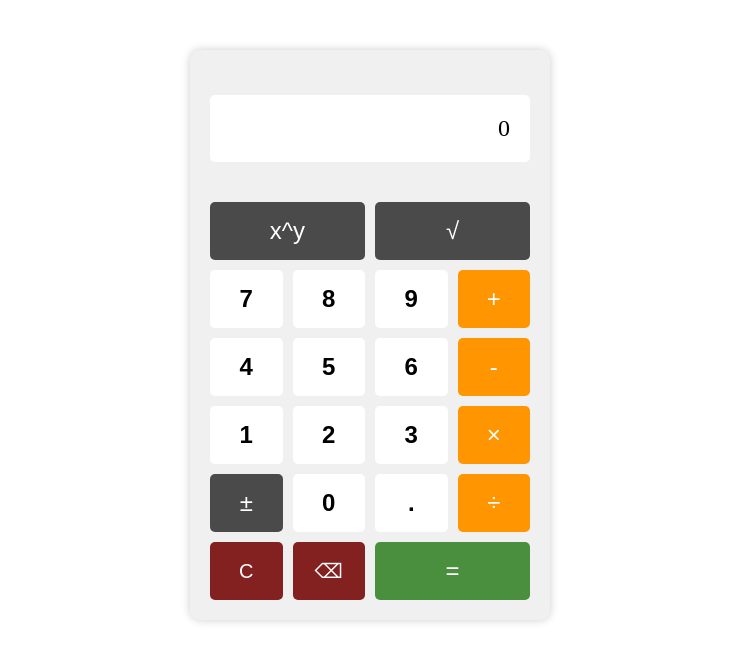
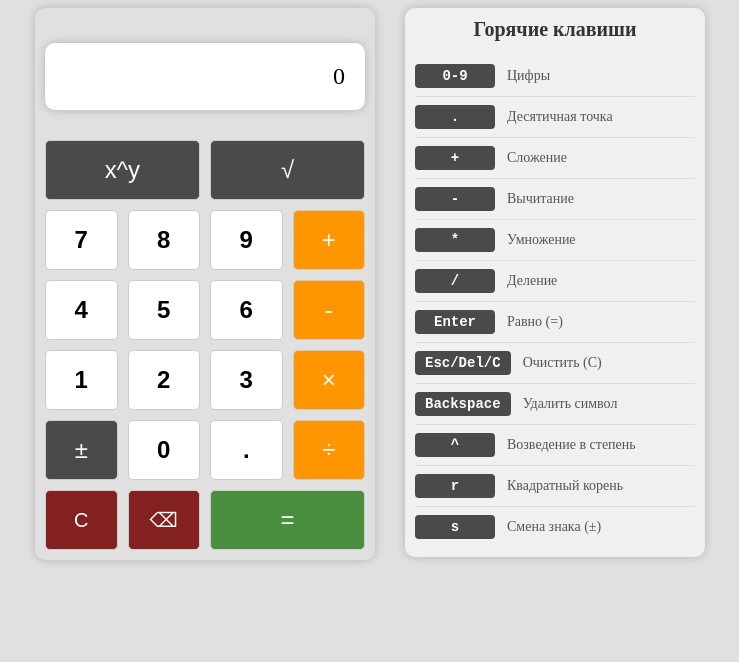
Before and after one commit to MrAndroPC/qa_lab1, a website: page index.html in a window 1280 px wide. Shown: the whole page, without its empty margins (270-1009 px from the left). Drawn offline with Linux system fonts and the light colour scheme.

Commit message:
restyle+hotkeys

```diff
--- a/index.html
+++ b/index.html
@@ -5,22 +5,76 @@
     <meta name="viewport" content="width=device-width, initial-scale=1.0">
     <title>Калькулятор</title>
     <style>
+        .container {
+            display: flex;
+            gap: 30px;
+            justify-content: center;
+            align-items: flex-start;
+            margin: auto;
+            max-width: 800px;
+        }
+
         .calculator {
             width: 320px;
-            margin: 50px auto;
-            padding: 20px;
+            padding: 10px;
+            border-radius: 10px;
+            box-shadow: 0 0 10px rgba(0,0,0,0.2);
+        }
+
+        .hotkeys {
+            width: 280px;
+            padding: 10px;
             background: #f0f0f0;
             border-radius: 10px;
             box-shadow: 0 0 10px rgba(0,0,0,0.2);
         }
 
+        .hotkeys h3 {
+            margin-top: 0;
+            margin-bottom: 15px;
+            color: #333;
+            font-size: 20px;
+            text-align: center;
+        }
+
+        .hotkey-item {
+            display: flex;
+            justify-content: space-between;
+            align-items: center;
+            padding: 8px 0;
+            border-bottom: 1px solid #ddd;
+        }
+
+        .hotkey-item:last-child {
+            border-bottom: none;
+        }
+
+        .hotkey-key {
+            background: #4a4a4a;
+            color: white;
+            padding: 4px 10px;
+            border-radius: 4px;
+            font-family: monospace;
+            font-size: 14px;
+            font-weight: bold;
+            min-width: 60px;
+            text-align: center;
+        }
+
+        .hotkey-description {
+            color: #555;
+            font-size: 14px;
+            flex: 1;
+            margin-left: 12px;
+        }
+
         .display {
             background: #fff;
             padding: 20px;
-            margin-bottom: 20px;
-            border-radius: 5px;
+            border-radius: 10px;
             text-align: right;
             font-size: 24px;
+            box-shadow: 0 0 10px rgba(0,0,0,0.2);
         }
 
         .buttons {
@@ -36,6 +90,7 @@
             border-radius: 5px;
             cursor: pointer;
             transition: 0.3s;
+            border: 1px solid #ccc;
         }
 
         .number {
@@ -98,12 +153,13 @@
         }
     </style>
 </head>
-<body>
-    <div class="calculator">
-        <div class="expression" id="expression"></div>
-        <div class="display" id="display">0</div>
-        <div class="error" id="error"></div>
-        <div class="buttons">
+<body style="background-color: #e0e0e0;">
+    <div class="container">
+        <div class="calculator">
+            <div class="expression" id="expression"></div>
+            <div class="display" id="display">0</div>
+            <div class="error" id="error"></div>
+            <div class="buttons">
             <button class="function" data-operation="power">x^y</button>
             <button class="function" data-operation="sqrt">√</button>
             <button class="number" data-value="7">7</button>
@@ -126,10 +182,62 @@
             <button class="number" data-value=".">.</button>
             <button class="operator" data-operation="divide">÷</button>
 
-            <!-- Functions -->
             <button class="function" data-operation="clear">C</button>
             <button class="function" data-operation="backspace">⌫</button>
             <button class="equals" data-operation="equals">=</button>
+            </div>
+        </div>
+
+        <div class="hotkeys">
+            <h3>Горячие клавиши</h3>
+            <div class="hotkey-item">
+                <span class="hotkey-key">0-9</span>
+                <span class="hotkey-description">Цифры</span>
+            </div>
+            <div class="hotkey-item">
+                <span class="hotkey-key">.</span>
+                <span class="hotkey-description">Десятичная точка</span>
+            </div>
+            <div class="hotkey-item">
+                <span class="hotkey-key">+</span>
+                <span class="hotkey-description">Сложение</span>
+            </div>
+            <div class="hotkey-item">
+                <span class="hotkey-key">-</span>
+                <span class="hotkey-description">Вычитание</span>
+            </div>
+            <div class="hotkey-item">
+                <span class="hotkey-key">*</span>
+                <span class="hotkey-description">Умножение</span>
+            </div>
+            <div class="hotkey-item">
+                <span class="hotkey-key">/</span>
+                <span class="hotkey-description">Деление</span>
+            </div>
+            <div class="hotkey-item">
+                <span class="hotkey-key">Enter</span>
+                <span class="hotkey-description">Равно (=)</span>
+            </div>
+            <div class="hotkey-item">
+                <span class="hotkey-key">Esc/Del/C</span>
+                <span class="hotkey-description">Очистить (C)</span>
+            </div>
+            <div class="hotkey-item">
+                <span class="hotkey-key">Backspace</span>
+                <span class="hotkey-description">Удалить символ</span>
+            </div>
+            <div class="hotkey-item">
+                <span class="hotkey-key">^</span>
+                <span class="hotkey-description">Возведение в степень</span>
+            </div>
+            <div class="hotkey-item">
+                <span class="hotkey-key">r</span>
+                <span class="hotkey-description">Квадратный корень</span>
+            </div>
+            <div class="hotkey-item">
+                <span class="hotkey-key">s</span>
+                <span class="hotkey-description">Смена знака (±)</span>
+            </div>
         </div>
     </div>
     <script src="main.js"></script>
```
